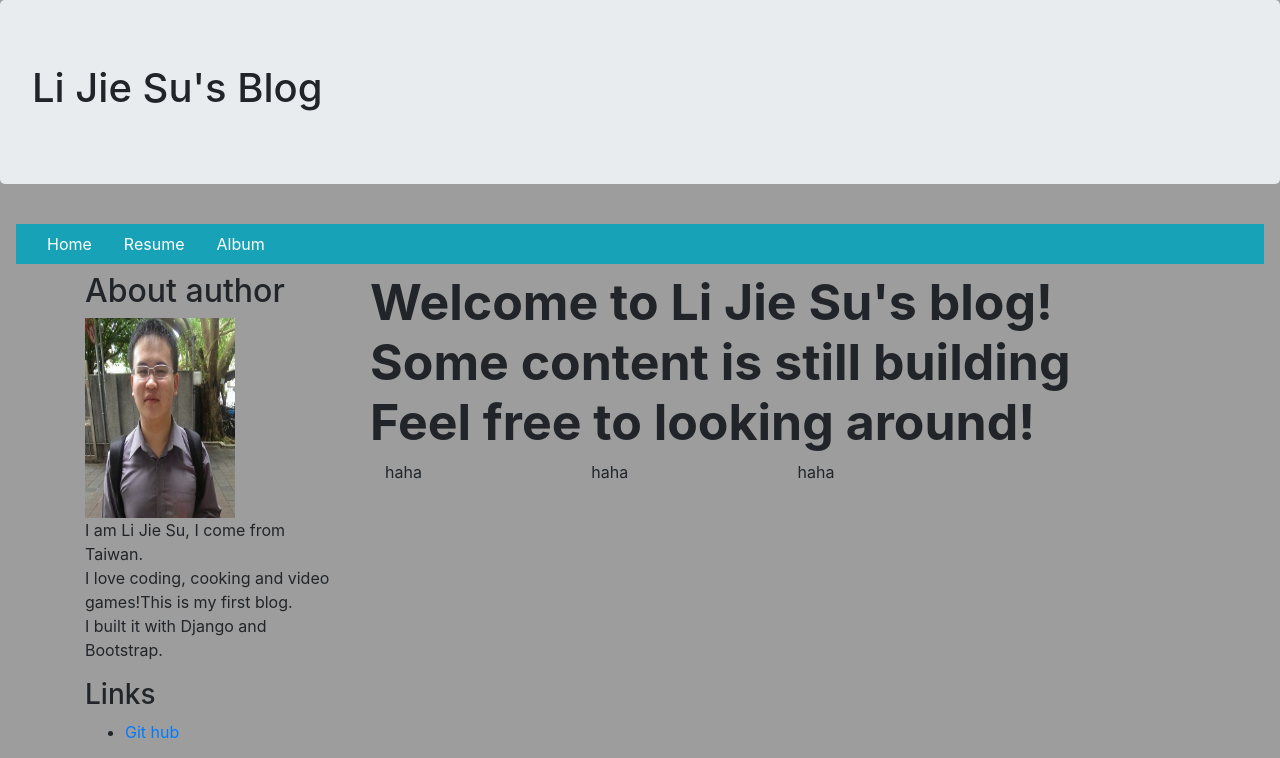
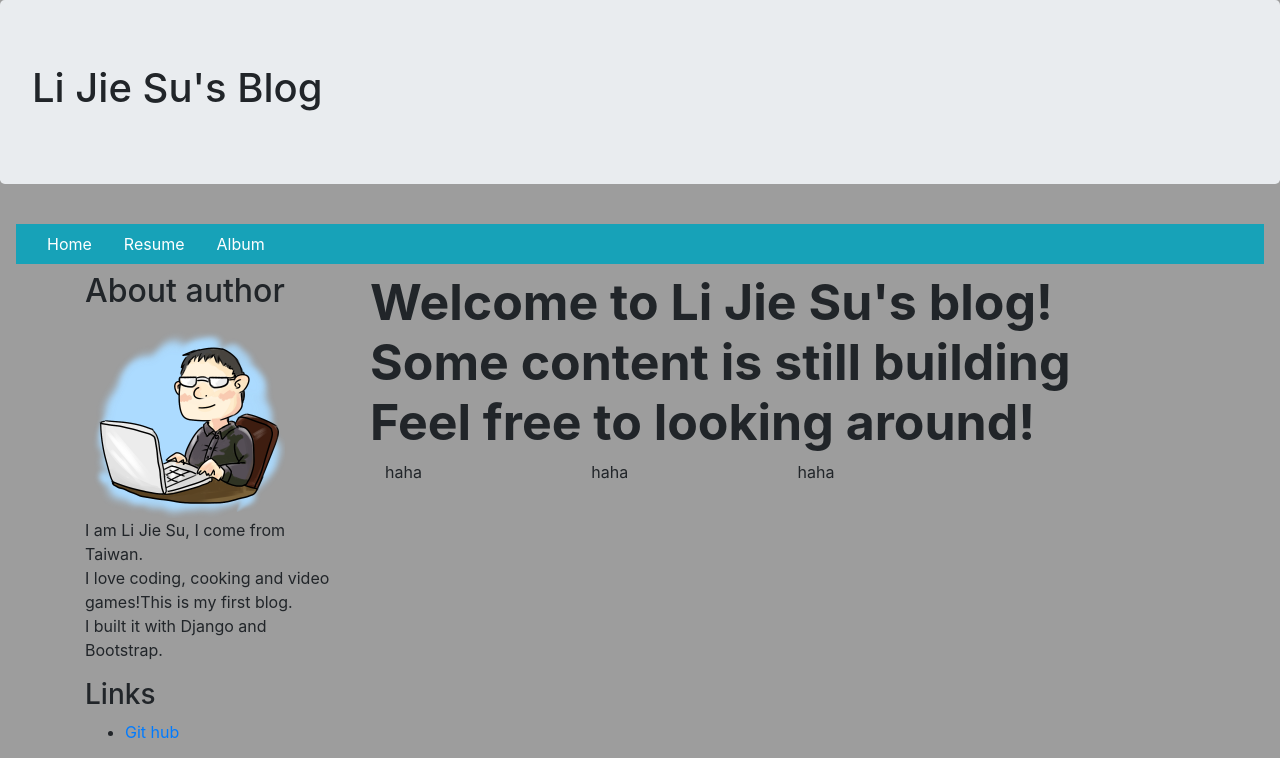
Before and after one commit to LiJieSu-Jerry/Django, a Django app: page / in a window 1280 px wide. Shown: the top 758 px of the page. Run offline with Django 3.2, Linux system fonts and the light colour scheme; data comes from the database, SQL or seed files in the repository; some libraries are stand-ins or nearby versions.

Commit message:
change my picture

```diff
--- a/blog/templates/blog/home.html
+++ b/blog/templates/blog/home.html
@@ -9,7 +9,7 @@
     <div class="col-sm-3">
       <h2>About author</h2>
 
-      <div><img src={% static 'me.jpg'%} width=150 height=200 ></div>
+      <div><img src={% static 'me.png'%} width=200 height=200 ></div>
       <p>I am Li Jie Su, I come from Taiwan. <br>
         I love coding, cooking and video games!This is my first blog.<br>
         I built it with Django and Bootstrap.<br>
```
Also changed, not shown: blog/static/me.jpg (deleted), blog/static/me.png (added).
